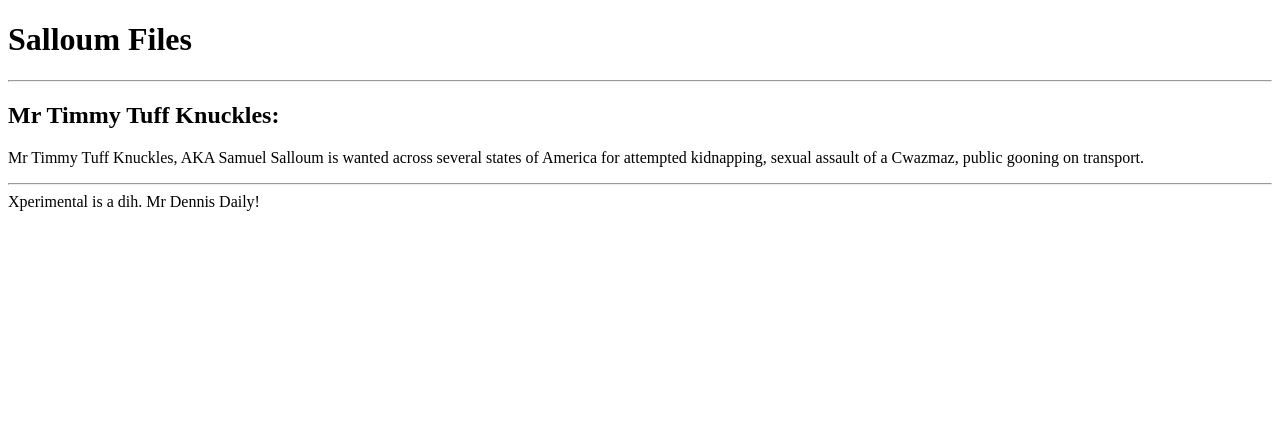
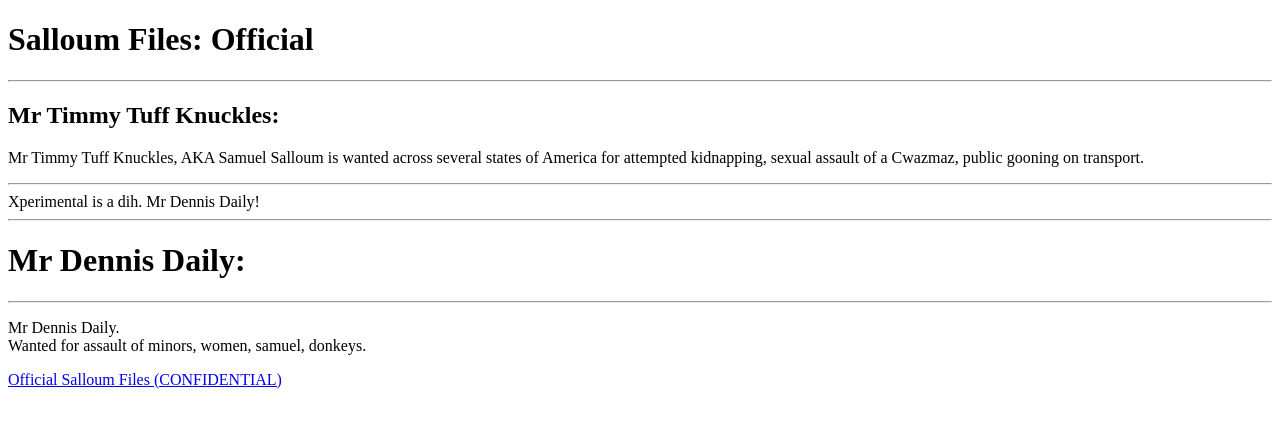
Before and after one commit to TruffleDevVR/Tummy-Tuff-Knuckels, a plain HTML site: page index.html in a window 1280 px wide. Drawn offline with Linux system fonts and the light colour scheme.

Commit message:
Add files via upload

```diff
--- a/index.html
+++ b/index.html
@@ -3,15 +3,22 @@
 <head>
     <meta charset="UTF-8">
     <meta name="viewport" content="width=device-width, initial-scale=1.0">
-    <title>Salloum Files</title>
+    <title>Salloum Files: Official</title>
 </head>
 <body>
-    <h1>Salloum Files</h1>
+    <h1>Salloum Files: Official</h1>
     <hr>
     <h2>Mr Timmy Tuff Knuckles:</h2>
     <p>Mr Timmy Tuff Knuckles, AKA Samuel Salloum is wanted across several states of America for attempted kidnapping, sexual assault of a Cwazmaz, public gooning on transport.</p>
     <hr>
     Xperimental is a dih.
     Mr Dennis Daily!
+
+    <hr>
+    <h1>Mr Dennis Daily:</h1>
+    <hr>
+    <p>Mr Dennis Daily.<br>
+    Wanted for assault of minors, women, samuel, donkeys.</p>
+    <a href="https://www.fbi.gov/wanted/fugitives">Official Salloum Files (CONFIDENTIAL)</a>
 </body>
 </html>
```
